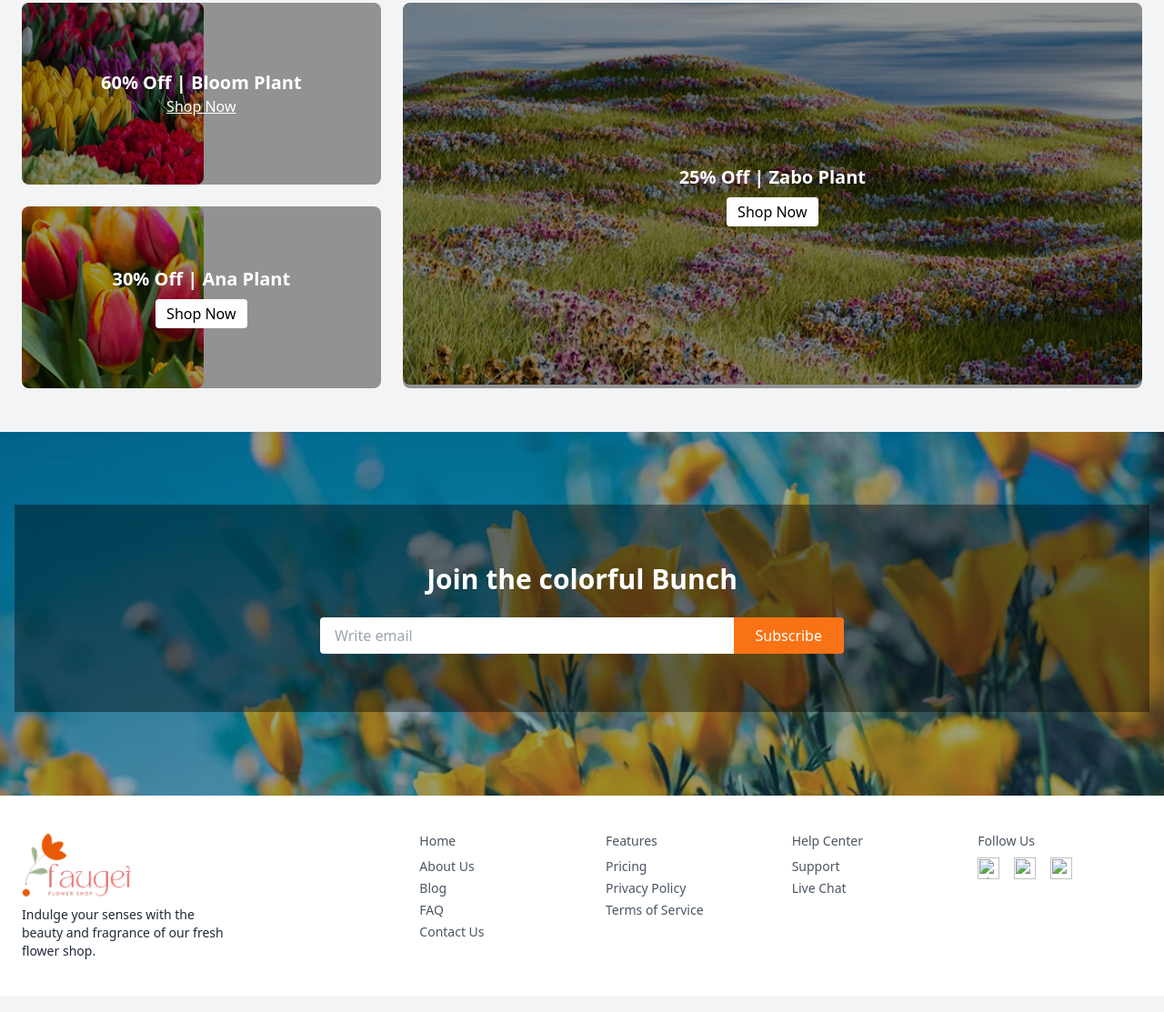
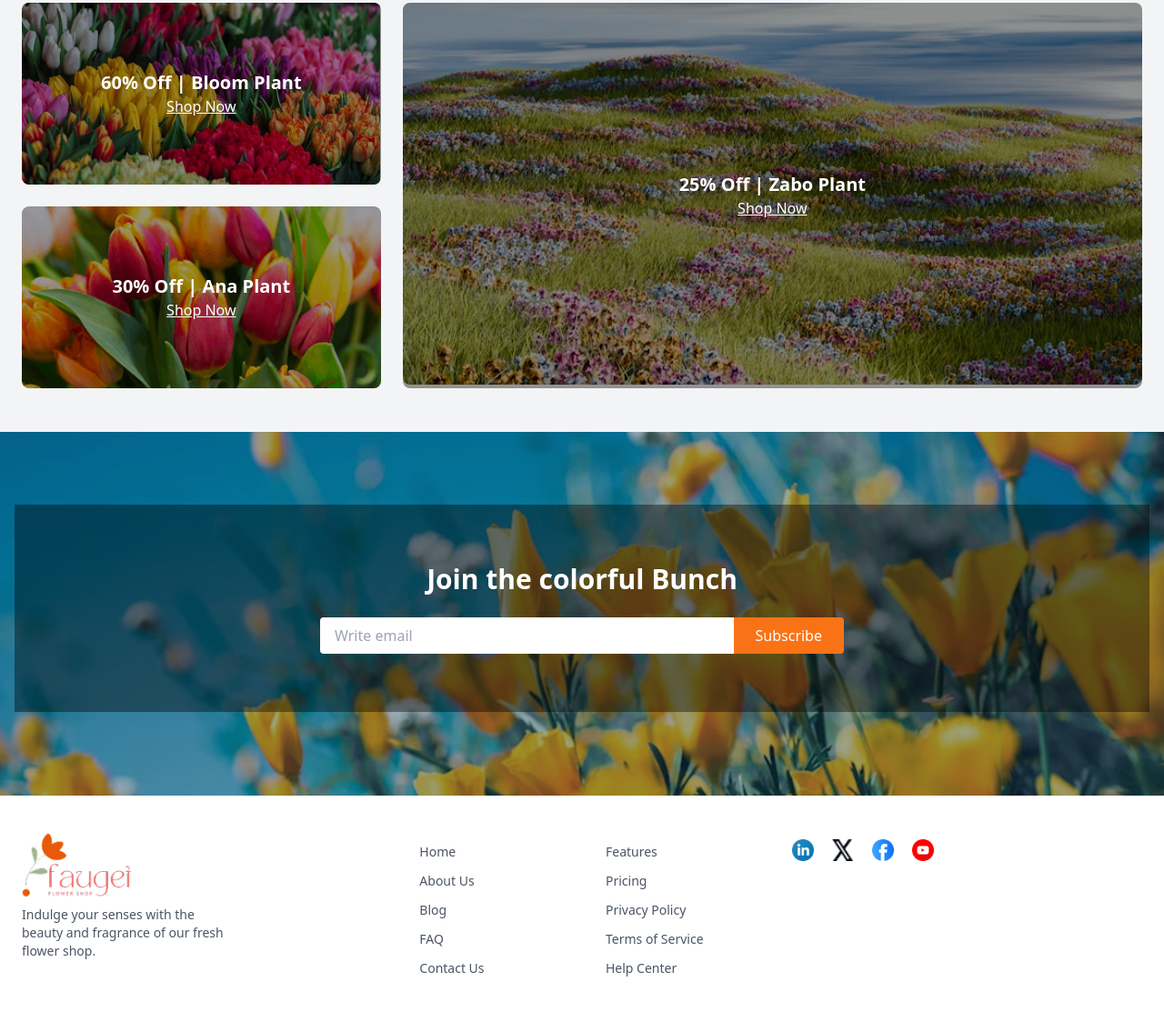
Before and after one commit to Maymuna-ara/Asignment-2, a plain HTML site: page index.html in a window 1280 px wide. Shown: the part 2380-3493 px from the top of the page at 91% size. Drawn offline with nearby package versions, Linux system fonts and the light colour scheme.

Commit message:
added a homepage layout

```diff
--- a/index.html
+++ b/index.html
@@ -129,17 +129,17 @@
         <!-- Left side (2 stacked) -->
         <div class="flex flex-col gap-6">
           <div class="relative">
-            <img src="assets/deal-bloom.png" class="w-[200px] h-[200px] object-cover rounded-lg" alt="Bloom">
+            <img src="assets/deal-bloom.png" class="w-full h-[200px] object-cover rounded-lg" alt="Bloom">
             <div class="absolute inset-0 bg-black bg-opacity-40 flex flex-col justify-center items-center text-white text-center p-4 rounded-lg">
               <h3 class="text-xl font-bold">60% Off | Bloom Plant</h3>
               <h2 class="underline">Shop Now</h2>
             </div>
           </div>
           <div class="relative">
-            <img src="assets/deal-ana.png" class="w-[200px] h-[200px] object-cover rounded-lg" alt="Ana">
+            <img src="assets/deal-ana.png" class="w-full h-[200px] object-cover rounded-lg" alt="Ana">
             <div class="absolute inset-0 bg-black bg-opacity-40 flex flex-col justify-center items-center text-white text-center p-4 rounded-lg">
               <h3 class="text-xl font-bold">30% Off | Ana Plant</h3>
-              <button class="mt-2 bg-white text-black px-3 py-1 rounded">Shop Now</button>
+             <h2 class="underline">Shop Now</h2>
             </div>
           </div>
         </div>
@@ -149,7 +149,7 @@
           <img src="assets/deal-zabo.png" class="w-full h-[420px] object-cover rounded-lg" alt="Zabo">
           <div class="absolute inset-0 bg-black bg-opacity-40 flex flex-col justify-center items-center text-white text-center p-4 rounded-lg">
             <h3 class="text-xl font-bold">25% Off | Zabo Plant</h3>
-            <button class="mt-2 bg-white text-black px-3 py-1 rounded">Shop Now</button>
+            <h2 class="underline">Shop Now</h2>
           </div>
         </div>
       </div>
@@ -177,41 +177,35 @@
     <footer class="bg-white px-6 py-10 flex flex-col md:flex-row justify-between gap-10 text-sm">
       <div class="md:w-1/3">
         <img src="assets/logo.png" class="w-[120px] h-auto mb-2" alt="Logo">
-        <p>Indulge your senses with the<br>
+        <p class="text-gray-600">Indulge your senses with the<br>
            beauty and fragrance of our fresh<br>
            flower shop.</p>
       </div>
       <div class="md:w-2/3 grid grid-cols-2 md:grid-cols-4 gap-6 text-gray-600">
         <div>
-          <h4 class="font-medium mb-2">Home</h4>
-          <ul class="space-y-1">
-            <li><a href="#">About Us</a></li>
-            <li><a href="#">Blog</a></li>
-            <li><a href="#">FAQ</a></li>
-            <li><a href="#">Contact Us</a></li>
+          <ul class="space-y-3">
+           <p><li><a href="#">Home</a></li></p>
+           <p><li><a href="#">About Us</a></li></p>
+           <p><li><a href="#">Blog</a></li></p>
+           <p><li><a href="#">FAQ</a></li></P>
+           <p><li><a href="#">Contact Us</a></li></p>
           </ul>
         </div>
         <div>
-          <h4 class="font-medium mb-2">Features</h4>
-          <ul class="space-y-1">
-            <li><a href="#">Pricing</a></li>
-            <li><a href="#">Privacy Policy</a></li>
-            <li><a href="#">Terms of Service</a></li>
+          <ul class="space-y-3">
+           <p><li><a href="#">Features</a></li></p>
+            <p><li><a href="#">Pricing</a></li></p>
+            <p><li><a href="#">Privacy Policy</a></li></p>
+            <p><li><a href="#">Terms of Service</a></li></p>
+            <p><li><a href="#">Help Center</a></li></p>
           </ul>
         </div>
         <div>
-          <h4 class="font-medium mb-2">Help Center</h4>
-          <ul class="space-y-1">
-            <li><a href="#">Support</a></li>
-            <li><a href="#">Live Chat</a></li>
-          </ul>
-        </div>
-        <div>
-          <h4 class="font-medium mb-2">Follow Us</h4>
-          <div class="flex gap-4 mt-2">
-            <a href="#"><img src="linkedin-icon.png" class="w-[24px] h-[24px]" alt="LinkedIn"></a>
-            <a href="#"><img src="facebook-icon.png" class="w-[24px] h-[24px]" alt="Facebook"></a>
-            <a href="#"><img src="youtube-icon.png" class="w-[24px] h-[24px]" alt="YouTube"></a>
+          <div class="flex gap-5 mt-2">
+            <a href="#"><img src="assets/icon-linkedin.png" class="w-[24px] h-[24px]" alt="LinkedIn"></a>
+             <a href="#"><img src="assets/icon-twitter.png" class="w-[24px] h-[24px]" alt="Twitter"></a>
+            <a href="#"><img src="assets/icon-facebook.png" class="w-[24px] h-[24px]" alt="Facebook"></a>
+            <a href="#"><img src="assets/icon-youtube.png" class="w-[24px] h-[24px]" alt="YouTube"></a>
           </div>
         </div>
       </div>
```
